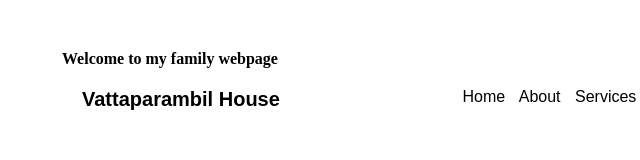
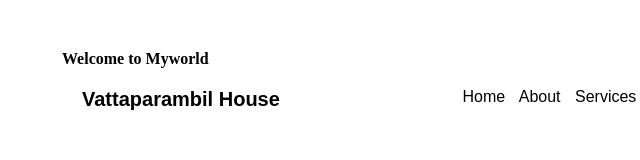
Before and after one commit to 9500073161/myfamilyweb, a website: page index.html in a window 1280 px wide. Shown: the full height of the page, 38-678 px from the left. Drawn offline with nearby package versions, Linux system fonts and the light colour scheme.

Commit message:
Update7 index.html

```diff
--- a/index.html
+++ b/index.html
@@ -33,7 +33,7 @@
     </script>
 </head>
 <body leftmargin="100"  rightmargin="100"  topmargin="50" bottommargin="50" background="public/images/01 lazer.jpg">
-  <b> Welcome to my family webpage </b>
+  <b> Welcome to Myworld </b>
   <header>
     <div>
         <span class="brand-title">Vattaparambil House</span>
```
